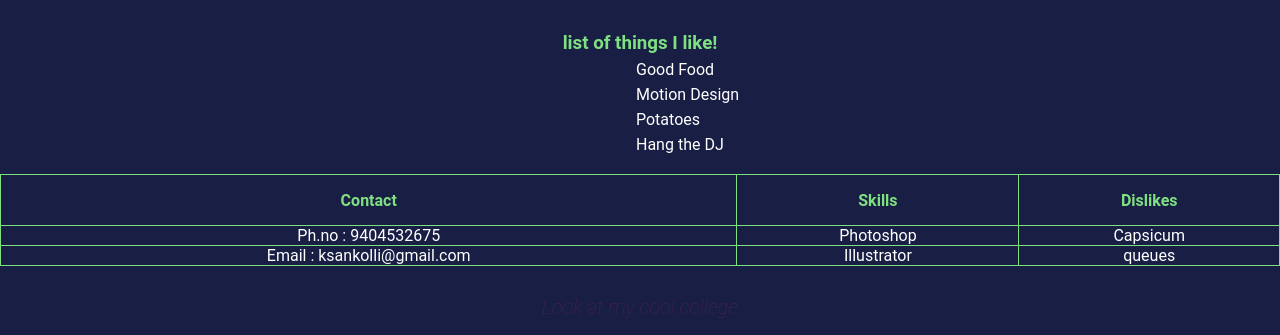
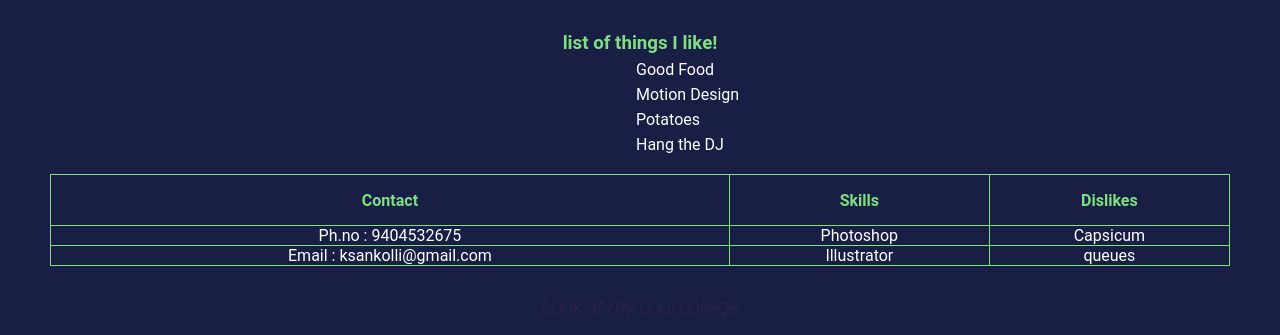
Before and after one commit to KarunaVSankolli/KarunaVSankolli.github.io, a plain HTML site: page index.html in a window 1280 px wide. Shown: the part 367-702 px from the top of the page. Drawn offline with Linux system fonts and the light colour scheme.

Commit message:
Update style2.css

```diff
--- a/style2.css
+++ b/style2.css
@@ -59,8 +59,7 @@ li{
 }
 table {
    border-collapse: collapse;
-   padding-left: 50px;
-   padding-right: 50px;
+
    color : white;
 
 }
@@ -111,6 +110,10 @@ iframe {
     color : #7EE081;
     margin-top : 30px;
 }
+.box3{
+     padding-left: 50px;
+   padding-right: 50px;
+}
 
 .endtext p {
     text-align: center;
```
